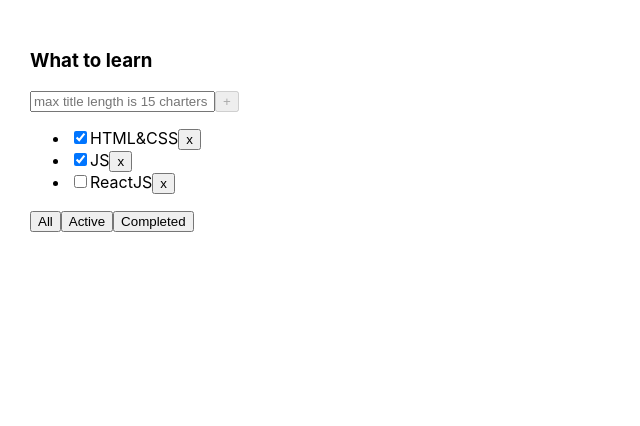
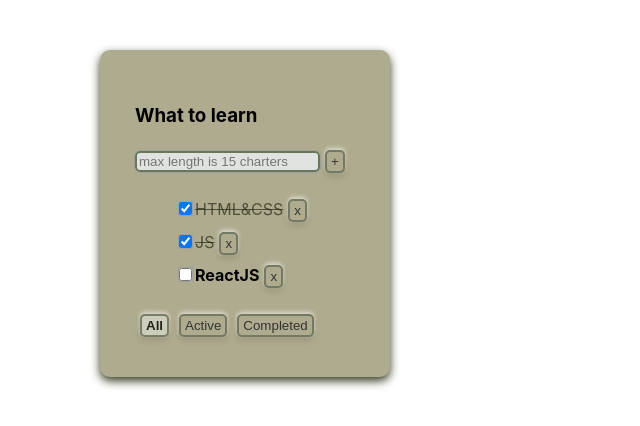
Before and after one commit to kdrenata/todolist, a React (Vite) app: page / in a window 1280 px wide. Shown: the top 426 px of the page, without its empty margins (0-640 px from the left). Built offline with nearby package versions, Linux system fonts and the light colour scheme.

Commit message:
todolist done

```diff
--- a/src/App.css
+++ b/src/App.css
@@ -4,5 +4,64 @@
 }
 
 .app > div {
-  margin-right: 50px;
+  margin-right: 5px;
 }
+
+#root {
+  height: 100%;
+  margin: 50px 100px;
+  /*border: 1px solid #585a45;*/
+  background-color: #afab8e;
+  box-shadow: 0 4px 10px 0 #353a21;
+  border-radius: 10px;
+  padding: 5px;
+}
+button {
+  background-color: #afab8e;
+  border: 2px solid rgba(105, 113, 92, 0.85);
+  box-shadow: 0 4px 6px rgba(0, 0, 0, 0.1), 0 -2px 4px rgba(255, 255, 255, 0.6);
+  border-radius: 5px;
+  color: #333;
+  padding: 2px 4px;
+  margin: 5px;
+  cursor: pointer;
+  transition: transform 0.3s, box-shadow 0.3s;
+
+
+  &:hover {
+    transform: scale(1);
+    box-shadow: 0 4px 6px rgba(0, 0, 0, 0.1), 0 -2px 4px rgba(255, 255, 255, 0.6);
+  }
+  &:active {
+    transform: scale(0.9);
+  }
+}
+.filter-btn-active {
+  background-color: #cdcdbc;
+  color: #23251b;
+  font-weight: bold;
+  border: 2px solid rgba(105, 113, 92, 0.85);
+
+}
+
+ul {
+  list-style-type: none;
+}
+input {
+  background-color: #e1e3e0;
+  border: 2px solid #677757;
+  border-radius: 5px;
+  outline: 1px solid #a0a19e;
+}
+
+.task-done {
+  color: rgba(23, 28, 11, 0.63);
+  text-decoration: line-through;
+}
+.task {
+  font-weight: bold;
+}
+.taskInputError {
+  outline: none;
+  border: 2px solid #a60505
+}
--- a/src/App.tsx
+++ b/src/App.tsx
@@ -30,17 +30,37 @@ function App() {
         const nextState: Array<TaskType> = [...tasks, newTask]
         setTasks(nextState)
     }
+    const changeTaskStatus = (taskId: string, newStatus: boolean) => {      // реализация задачи смены статуса
+        const nextState: Array<TaskType> = tasks.map(task => task.id === taskId ? {...task, isDone: newStatus} : task);
+        setTasks(nextState)
+    }
 
     // UI: // порядок отображения данных
+    const [filter, setFilter] = useState<FilterValues>('all')
+
+    const changeFilter = (newFilterValue: FilterValues) => {
+        setFilter(newFilterValue)
+    }
+
+    let tasksForTodolist = tasks
+    if(filter === 'active'){
+        tasksForTodolist = tasks.filter(t => t.isDone === false)
+    }
+    if(filter === 'completed') {
+        tasksForTodolist = tasks.filter(t => t.isDone === true)
+    }
+
 
     return (
         <div className="app">
             <Todolist
                 title={todolistTitle}
-                tasks={tasks}
+                tasks={tasksForTodolist}
+                filter={filter}
                 deleteTask={deleteTask}
                 createTask={createTask}
-                // changeFilter={changeFilter}
+                changeFilter={changeFilter}
+                changeTaskStatus={changeTaskStatus}
             />
         </div>
     )
--- a/src/Button.tsx
+++ b/src/Button.tsx
@@ -2,9 +2,15 @@ type Props = {
     title: string
     onClickHandler?: () => void // функция без return, void - пустота
     isDisabled?: boolean
+    className?: string
 }
-export const Button = ({ title, onClickHandler, isDisabled }: Props) => {
+export const Button = ({ title, onClickHandler, isDisabled, className }: Props) => {
     return (
-        <button disabled={isDisabled} onClick={onClickHandler}>{title}</button>
+        <button
+            className={className}
+            disabled={isDisabled}
+            onClick={onClickHandler}
+        >{title}
+        </button>
     )
 }
--- a/src/Todolist.tsx
+++ b/src/Todolist.tsx
@@ -5,9 +5,11 @@ import {useState, KeyboardEvent} from "react";
 type TodolistPropsType = {          // тип, который описывает пропсы компонента тудулист
     title: string;
     tasks: Array<TaskType>;
+    filter?: FilterValues;
     deleteTask: (taskId: string) => void;
-    // changeFilter: (newFilterValue: FilterValues) => void;
+    changeFilter: (newFilterValue: FilterValues) => void;
     createTask: (title: string) => void;
+    changeTaskStatus: (taskId: string, newStatus: boolean) => void;
 }
 
 export type TaskType = {
@@ -17,44 +19,34 @@ export type TaskType = {
 }
 
 export const Todolist = ({
-     title,
-     tasks,
-     deleteTask,
-     createTask,
-     // changeFilter
-}: TodolistPropsType) => {
+                             title,
+                             tasks,
+                             filter,
+                             deleteTask,
+                             createTask,
+                             changeFilter,
+                             changeTaskStatus
+                         }: TodolistPropsType) => {
     // const {title, tasks} = props   // деструктурирующее присваивание
 
     // const inputRef = useRef<HTMLInputElement>(null);
     const [taskTitle, setTaskTitle] = useState<string>('');  // локальный state, который контролирует input
-
-    const [filter, setFilter] = useState<FilterValues>('all')
-
-    const changeFilter = (newFilterValue: FilterValues) => {
-        setFilter(newFilterValue)
-    }
-
-    let tasksForTodolist = tasks
-    if(filter === 'active'){
-        tasksForTodolist = tasks.filter(t => t.isDone === false)
-    }
-    if(filter === 'completed') {
-        tasksForTodolist = tasks.filter(t => t.isDone === true)
-    }
-
-
+    const [error, setError] = useState<boolean>(false);
 
 // условный рендеринг (отоброжаем тот или иной элемент разметки в зависимости от какого-то условия)
     const tasksList = tasks.length === 0   //проверяем есть ли данные в массиве, если равна 0,
         ? <span>Ваш список пуст</span>           // то выводим сообщение и список не генерируем // если не равна                                                                                0, то генерируем список
         : <ul>
-            {tasksForTodolist.map(task => {
-                const showTaskId = () => deleteTask(task.id)
+            {tasks.map(task => {
+                const deleteTaskHandler = () => deleteTask(task.id)
                 return (
-                    <li key={task.id}>
-                        <input type="checkbox" checked={task.isDone}/>
+                    <li key={task.id} className={task.isDone ? 'task-done' : 'task'}>
+                        <input
+                            onChange={(e) => changeTaskStatus(task.id, e.currentTarget.checked)}
+                            type="checkbox"
+                            checked={task.isDone}/>
                         <span>{task.title}</span>
-                        <Button title='x' onClickHandler={showTaskId}/>
+                        <Button title='x' onClickHandler={deleteTaskHandler}/>
                     </li>
                 )
             })}
@@ -74,13 +66,20 @@ export const Todolist = ({
     // }
 
     const createTaskOnClickHandler = () => {
+        const trimmedTitle = taskTitle.trim()
+        if (trimmedTitle) {
+            createTask(trimmedTitle);
+        } else {
+            setError(true);
+        }
         createTask(taskTitle)
         setTaskTitle('')
     }
-    const createTaskOnKeyDownHandler = (e: KeyboardEvent<HTMLInputElement>) => {          // добавление по нажатию на клавишу
+    const createTaskOnKeyDownHandler = (e: KeyboardEvent<HTMLInputElement>) => {   // добавление по нажатию на клавишу
         if (e.key === 'Enter' && taskTitle && taskTitle.length <= 15) {   // то же самое что при нажатии на кнопку
             createTaskOnClickHandler()
-        }}
+        }
+    }
 
 
     return (
@@ -89,9 +88,13 @@ export const Todolist = ({
             <div>
                 <input //  получает содержимое локального state(a)
                     value={taskTitle}
-                    placeholder='max title length is 15 charters'
-                    onChange={(e) => setTaskTitle(e.currentTarget.value)} //все что польз вводит, поручаем передавать в локальный state
+                    placeholder='max length is 15 charters'
+                    onChange={(e) => {
+                        error && setError(false)
+                        setTaskTitle(e.currentTarget.value)
+                    }} //все что польз вводит, поручаем передавать в локальный state
                     onKeyDown={createTaskOnKeyDownHandler}
+                    className={error ? 'taskInputError' : ''}
                 />
                 <Button title={'+'}
                         isDisabled={!taskTitle || taskTitle.length > 15}
@@ -100,13 +103,23 @@ export const Todolist = ({
             </div>
             {/*// добавляем два выражения условного рендеринга*/}
             {taskTitle && taskTitle.length <= 15 && <div>max title length is 15 charters</div>}
-            {taskTitle.length > 15 && <div style={{color:'red'}}>title is to long</div>}
+            {taskTitle.length > 15 && <div style={{color: '#cd2828'}}>title is to long</div>}
+            {error && <div style={{color: '#cd2828'}}>enter valid title</div>}
 
             {tasksList}
             <div>
-                <Button title={'All'} onClickHandler={() => changeFilter('all')}/>
-                <Button title={'Active'} onClickHandler={() => changeFilter('active')}/>
-                <Button title={'Completed'} onClickHandler={() => changeFilter('completed')}/>
+                <Button
+                    title={'All'}
+                    className={filter === 'all' ? 'filter-btn-active' : ''}
+                    onClickHandler={() => changeFilter('all')}/>
+                <Button
+                    title={'Active'}
+                    className={filter === 'active' ? 'filter-btn-active' : ''}
+                    onClickHandler={() => changeFilter('active')}/>
+                <Button
+                    title={'Completed'}
+                    className={filter === 'completed' ? 'filter-btn-active' : ''}
+                    onClickHandler={() => changeFilter('completed')}/>
             </div>
         </div>
     )
```
